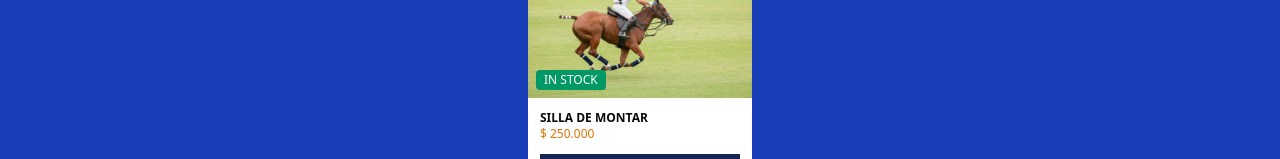
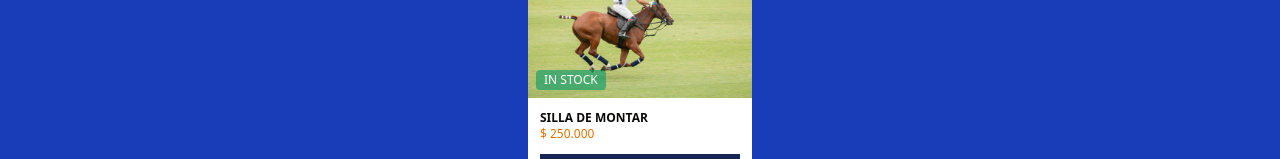
Before and after one commit to FrancoBarberis/S02-26-Equipo-14-Web-App-Development---Frontend, a Next.js app: page /products in a window 1280 px wide. Shown: the part 378-537 px from the top of the page. Built offline with nearby package versions, Linux system fonts and the light colour scheme.

Commit message:
Hover animation

```diff
--- a/components/ProductCard.tsx
+++ b/components/ProductCard.tsx
@@ -11,7 +11,7 @@ function ProductCard() {
           src={HorseIMG}
           alt="Silla de montar"
           fill
-          className="object-cover"
+          className="object-cover group-hover:scale-105 transition-transform"
           sizes="(min-width: 1024px) 14rem, 100vw"
           priority
         />
@@ -26,13 +26,13 @@ function ProductCard() {
           </button>
         </div>
 
-        <span className="absolute bottom-2 left-2 rounded bg-emerald-600 px-2 py-0.5 text-xs text-white cursor-default uppercase">
+        <span className="absolute bottom-2 left-2 rounded bg-emerald-600/60 px-2 py-0.5 text-xs text-white cursor-default uppercase">
           In stock
         </span>
       </div>
 
       <div className="mt-1 px-3 py-2">
-        <h3 className="product-title text-xs font-semibold uppercase">Silla de montar</h3>
+        <h3 className="product-title text-xs font-bold uppercase">Silla de montar</h3>
         <p className="text-xs font-medium text-amber-600">$ 250.000</p>
         <button className="bg-blue-950 mt-3 px-2 py-1 uppercase text-xs cursor-pointer w-full text-white hover:brightness-125 transition-transform">Add to cart</button>
       </div>
--- /dev/null
+++ b/components/ProductDetail.tsx
@@ -0,0 +1,8 @@
+//modal que se abre al querer agregar un producto nuevo al carrito
+function ProductDetail() {
+  return (
+    <div className="product-detail"></div>
+  )
+}
+
+export default ProductDetail
```
